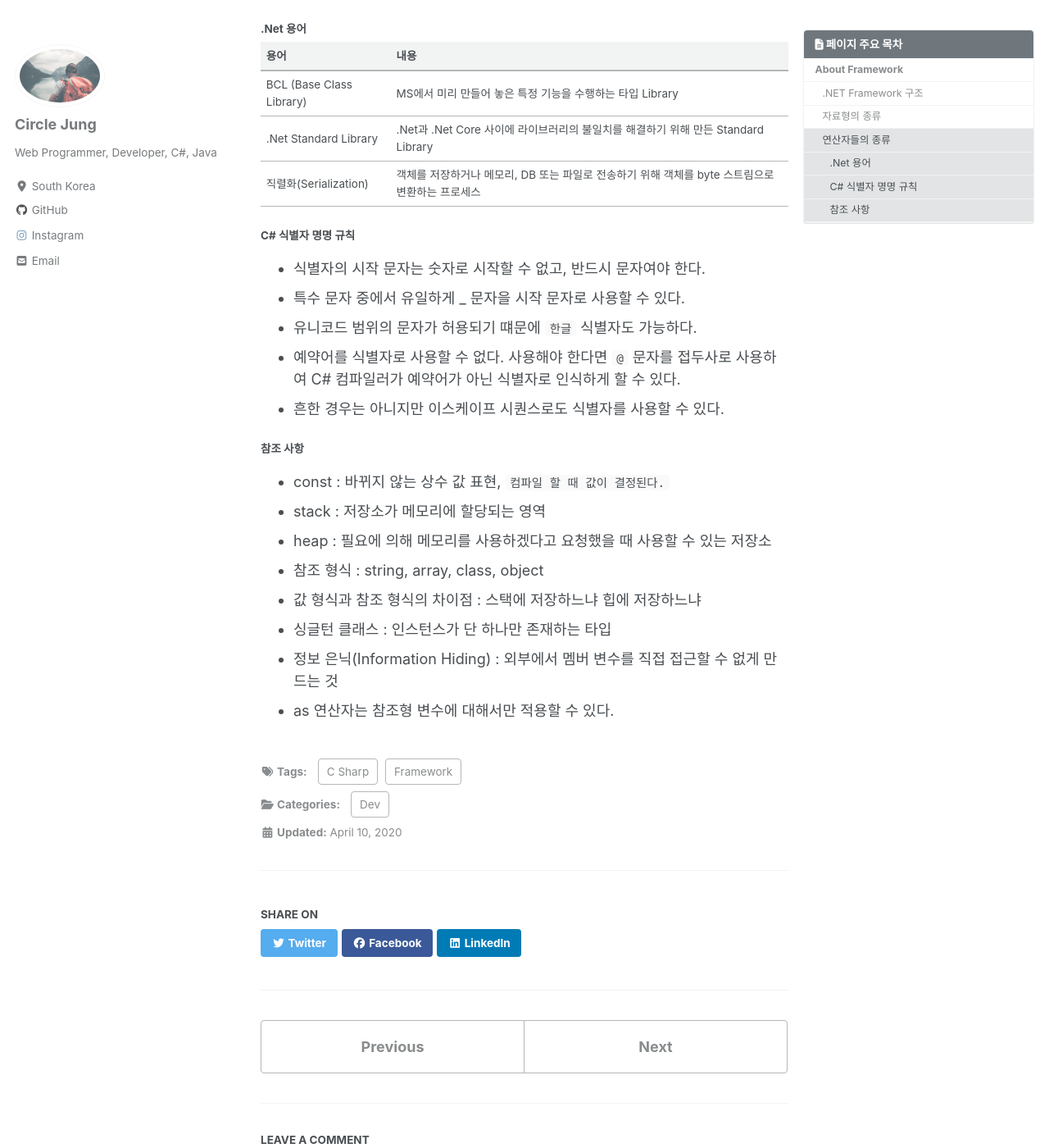
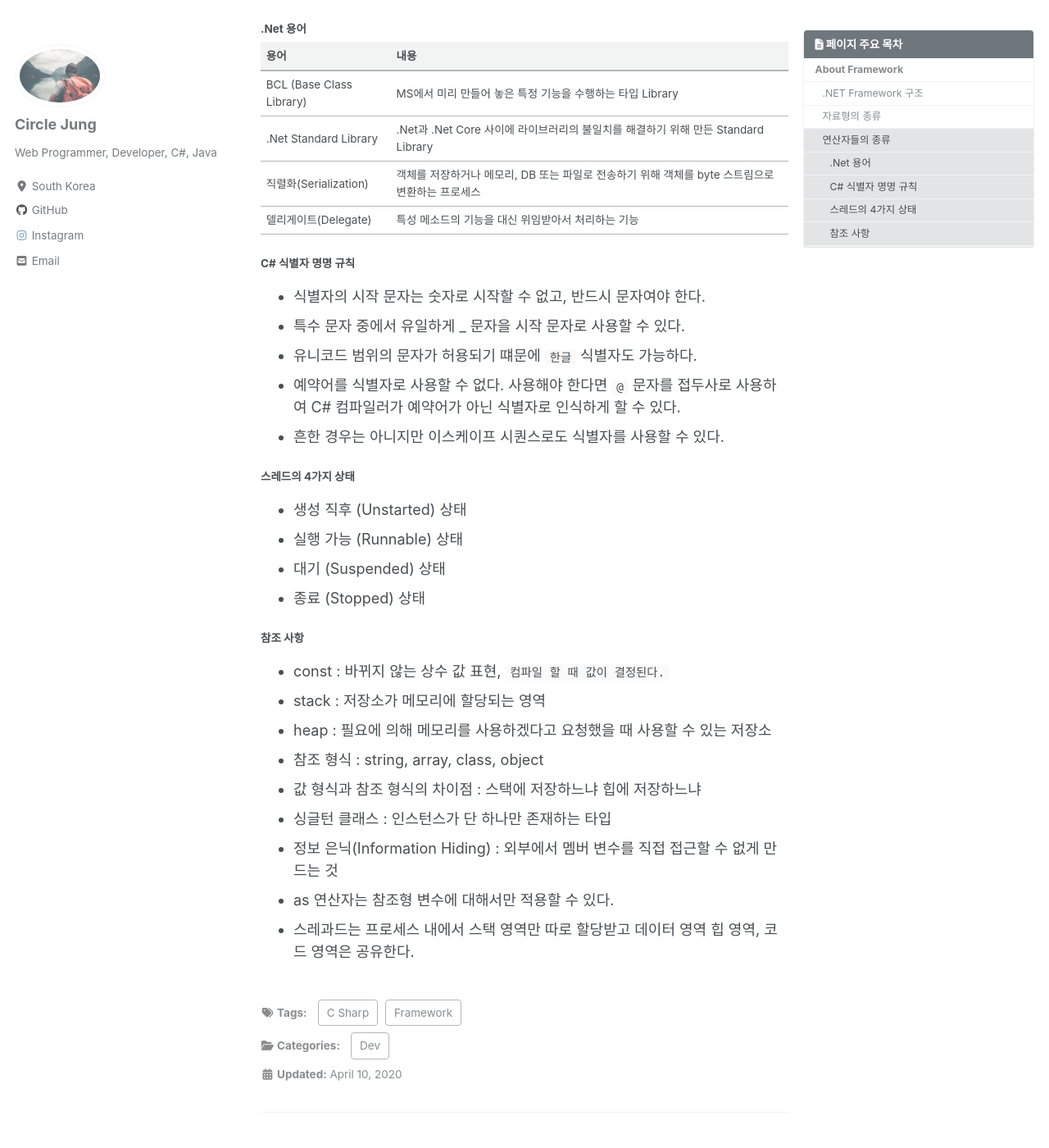
Before and after one commit to jwh0124/jwh0124.github.io, a Jekyll site: the page built from _posts/2020-04-10-dotnet_framework.md, in a window 1280 px wide and 1400 px high, scrolled down 1405 px. Shown: the whole window at 82% size. Built offline with Jekyll 4.4.1, drawn with Linux system fonts in a browser that asks for light colours; cached includes are drawn as plain includes; nearby versions of some CDN libraries; comment, search, counter and statistics services are not loaded; some of the changed text lies outside the part shown.

Commit message:
+ add dotnet framework

```diff
--- a/_posts/2020-04-10-dotnet_framework.md
+++ b/_posts/2020-04-10-dotnet_framework.md
@@ -59,6 +59,7 @@ C# 코드를 빌드하면 MSIL이라는 중간 코드를 만들어낸다. 이
 | BCL (Base Class Library) | MS에서 미리 만들어 놓은 특정 기능을 수행하는 타입 Library |
 | .Net Standard Library | .Net과 .Net Core 사이에 라이브러리의 불일치를 해결하기 위해 만든 Standard Library |
 | 직렬화(Serialization) | 객체를 저장하거나 메모리, DB 또는 파일로 전송하기 위해 객체를 byte 스트림으로 변환하는 프로세스 |
+| 델리게이트(Delegate) | 특성 메소드의 기능을 대신 위임받아서 처리하는 기능 |
 
 #### C# 식별자 명명 규칙 ####
 
@@ -67,6 +68,13 @@ C# 코드를 빌드하면 MSIL이라는 중간 코드를 만들어낸다. 이
 * 유니코드 범위의 문자가 허용되기 떄문에 `한글` 식별자도 가능하다.
 * 예약어를 식별자로 사용할 수 없다. 사용해야 한다면 `@` 문자를 접두사로 사용하여 C# 컴파일러가 예약어가 아닌 식별자로 인식하게 할 수 있다.
 * 흔한 경우는 아니지만 이스케이프 시퀀스로도 식별자를 사용할 수 있다.
+
+#### 스레드의 4가지 상태 ####
+
+* 생성 직후 (Unstarted) 상태
+* 실행 가능 (Runnable) 상태
+* 대기 (Suspended) 상태
+* 종료 (Stopped) 상태
 
 #### 참조 사항 ####
 
@@ -78,3 +86,4 @@ C# 코드를 빌드하면 MSIL이라는 중간 코드를 만들어낸다. 이
 * 싱글턴 클래스 : 인스턴스가 단 하나만 존재하는 타입
 * 정보 은닉(Information Hiding) : 외부에서 멤버 변수를 직접 접근할 수 없게 만드는 것
 * as 연산자는 참조형 변수에 대해서만 적용할 수 있다.
+* 스레과드는 프로세스 내에서 스택 영역만 따로 할당받고 데이터 영역 힙 영역, 코드 영역은 공유한다.
```
